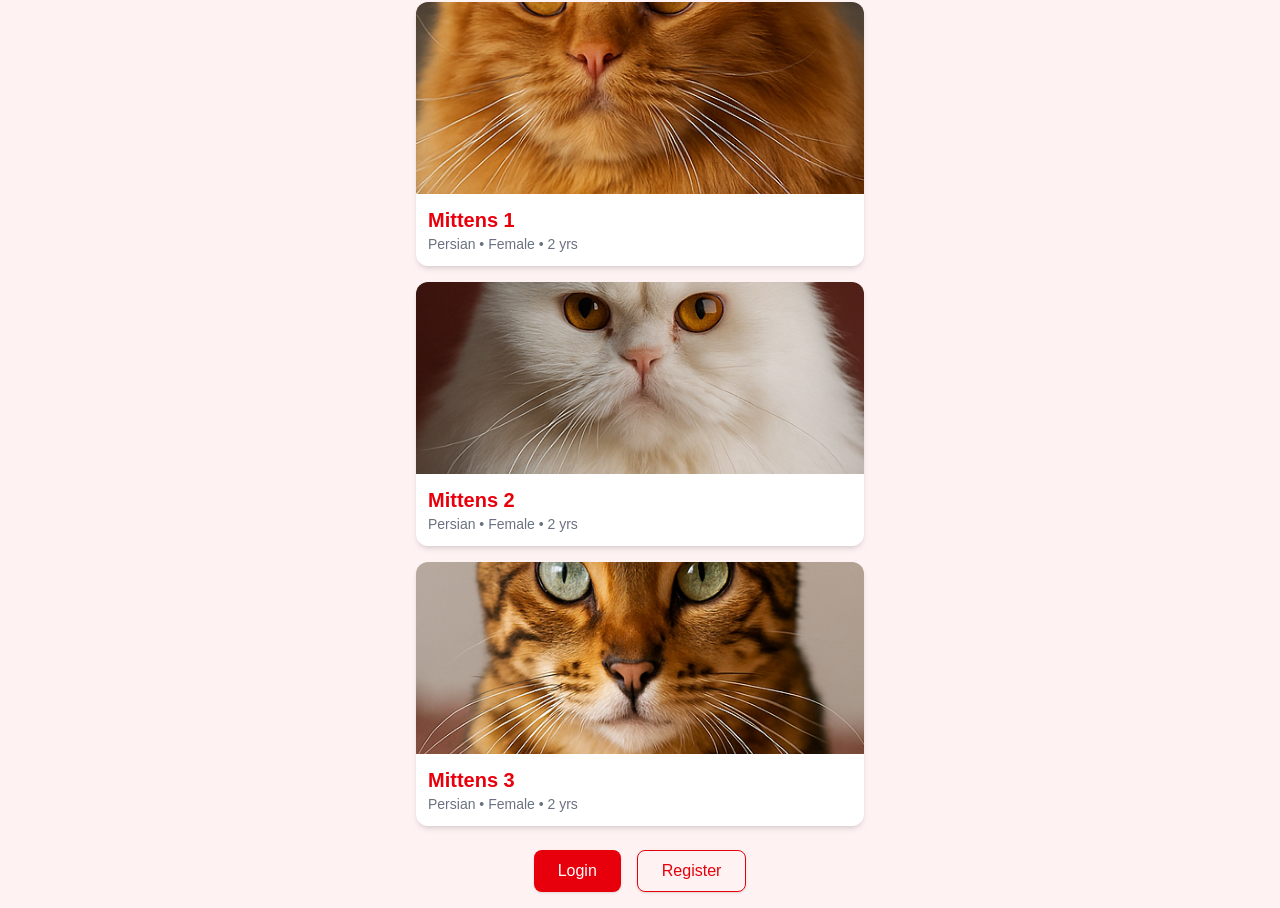
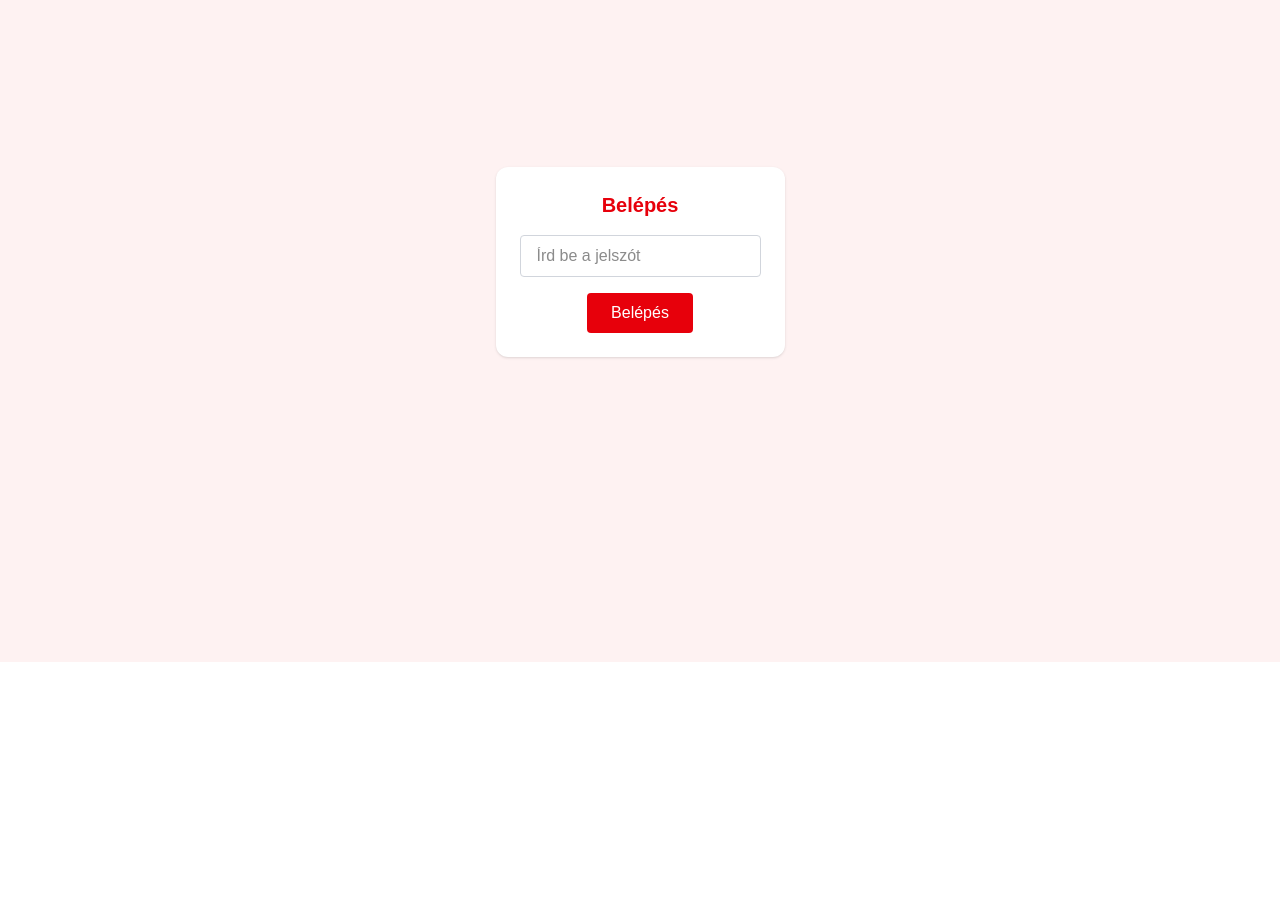
Before and after one commit to tta69/cattinder-app, a Next.js app: page / in a window 1280 px wide. Shown: the part 138-1046 px from the top of the page. After the commit the page ends 800 px from the top, so only its background shows below. Built offline with nearby package versions, Linux system fonts and the light colour scheme.

Commit message:
Update page.tsx

```diff
--- a/app/page.tsx
+++ b/app/page.tsx
@@ -1,12 +1,49 @@
 "use client";
 import { useEffect, useState } from "react";
 
+const PASSWORD = "macskalover"; // 🔑 Itt tudod beállítani a belépési jelszót
+
 export default function HomePage() {
+  const [input, setInput] = useState("");
+  const [accessGranted, setAccessGranted] = useState(false);
   const [showCards, setShowCards] = useState(false);
 
   useEffect(() => {
-    setTimeout(() => setShowCards(true), 100);
-  }, []);
+    if (accessGranted) {
+      setTimeout(() => setShowCards(true), 100);
+    }
+  }, [accessGranted]);
+
+  const handleSubmit = () => {
+    if (input === PASSWORD) {
+      setAccessGranted(true);
+    } else {
+      alert("Hibás jelszó!");
+    }
+  };
+
+  if (!accessGranted) {
+    return (
+      <main className="min-h-screen flex items-center justify-center bg-red-50">
+        <div className="bg-white shadow p-6 rounded-xl flex flex-col items-center gap-4">
+          <h1 className="text-xl font-semibold text-red-600">Belépés</h1>
+          <input
+            type="password"
+            value={input}
+            onChange={(e) => setInput(e.target.value)}
+            className="border border-gray-300 px-4 py-2 rounded"
+            placeholder="Írd be a jelszót"
+          />
+          <button
+            onClick={handleSubmit}
+            className="bg-red-600 text-white px-6 py-2 rounded hover:bg-red-700"
+          >
+            Belépés
+          </button>
+        </div>
+      </main>
+    );
+  }
 
   return (
     <main className="min-h-screen bg-red-50 flex flex-col items-center justify-start p-4 transition-all">
@@ -35,10 +72,10 @@ export default function HomePage() {
       </div>
 
       <div className="mt-6 flex gap-4">
-        <button className="bg-red-600 text-white px-6 py-2 rounded-lg transition-transform transform hover:scale-105 hover:bg-red-700 shadow">
+        <button className="bg-red-600 text-white px-6 py-2 rounded-lg hover:bg-red-700 transition hover:scale-105">
           Login
         </button>
-        <button className="border border-red-600 text-red-600 px-6 py-2 rounded-lg transition-transform transform hover:scale-105 hover:bg-red-100 shadow">
+        <button className="border border-red-600 text-red-600 px-6 py-2 rounded-lg hover:bg-red-100 transition hover:scale-105">
           Register
         </button>
       </div>
```
